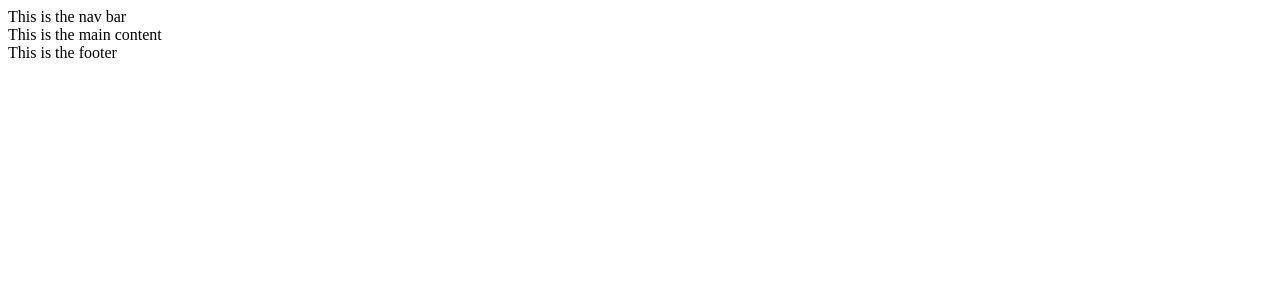
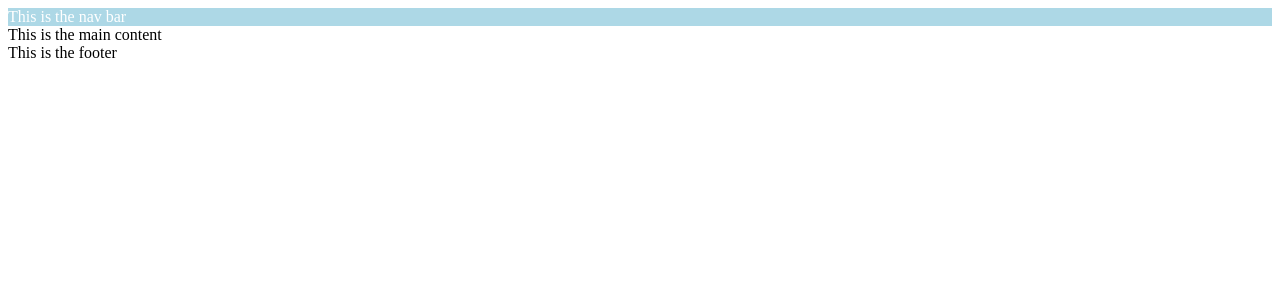
Before and after one commit to pdegrazia/react_course, a React (Create React App) app: page / in a window 1280 px wide. Shown: the top 300 px of the page. Built offline with nearby package versions, Linux system fonts and the light colour scheme.

Commit message:
added some very basic styling

```diff
--- a/public/index.html
+++ b/public/index.html
@@ -1,6 +1,7 @@
 <!DOCTYPE html>
 <html lang="en">
   <head>
+    <link rel="stylesheet" type="text/css" href="style.css">
     <meta charset="utf-8" />
     <title>React App</title>
   </head>
--- /dev/null
+++ b/public/style.css
@@ -0,0 +1,4 @@
+.header {
+  background-color: lightblue;
+  color: white;
+}
--- a/src/components/Navbar.js
+++ b/src/components/Navbar.js
@@ -2,7 +2,7 @@ import React from 'react'
 
 function Navbar() {
   return (
-    <nav>This is the nav bar</nav>
+    <nav className='header'>This is the nav bar</nav>
   );
 }
 
```
